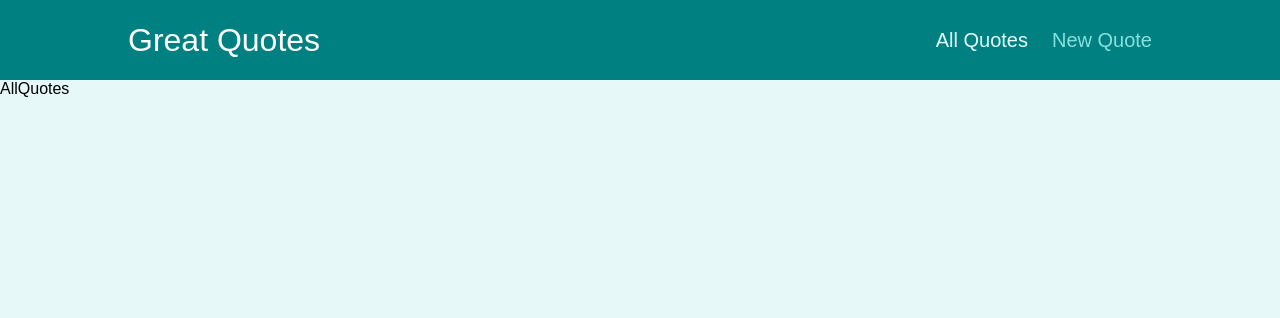
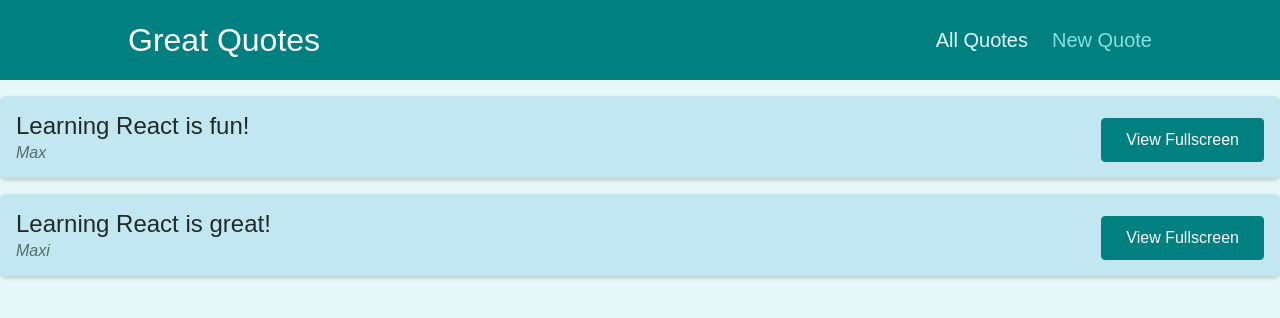
Before and after one commit to simimi129/react-quotes, a React (Create React App) app: page /quotes in a window 1280 px wide. Shown: the top 318 px of the page. Built offline with nearby package versions, Linux system fonts and the light colour scheme.

Commit message:
adding routes

```diff
--- a/src/pages/AllQuotes.js
+++ b/src/pages/AllQuotes.js
@@ -1,7 +1,13 @@
 import React from "react";
+import QuoteList from "../components/quotes/QuoteList";
+
+const DUMMY_QUOTES = [
+  { id: "q1", author: "Max", text: "Learning React is fun!" },
+  { id: "q2", author: "Maxi", text: "Learning React is great!" },
+];
 
 function AllQuotes() {
-  return <div>AllQuotes</div>;
+  return <QuoteList quotes={DUMMY_QUOTES} />;
 }
 
 export default AllQuotes;
--- a/src/pages/NewQuote.js
+++ b/src/pages/NewQuote.js
@@ -1,7 +1,12 @@
 import React from "react";
+import QuoteForm from "../components/quotes/QuoteForm";
 
 function NewQuote() {
-  return <div>NewQuote</div>;
+  const addQuoteHandler = (quoteData) => {
+    console.log(quoteData);
+  };
+
+  return <QuoteForm onAddQuote={addQuoteHandler} />;
 }
 
 export default NewQuote;
```
